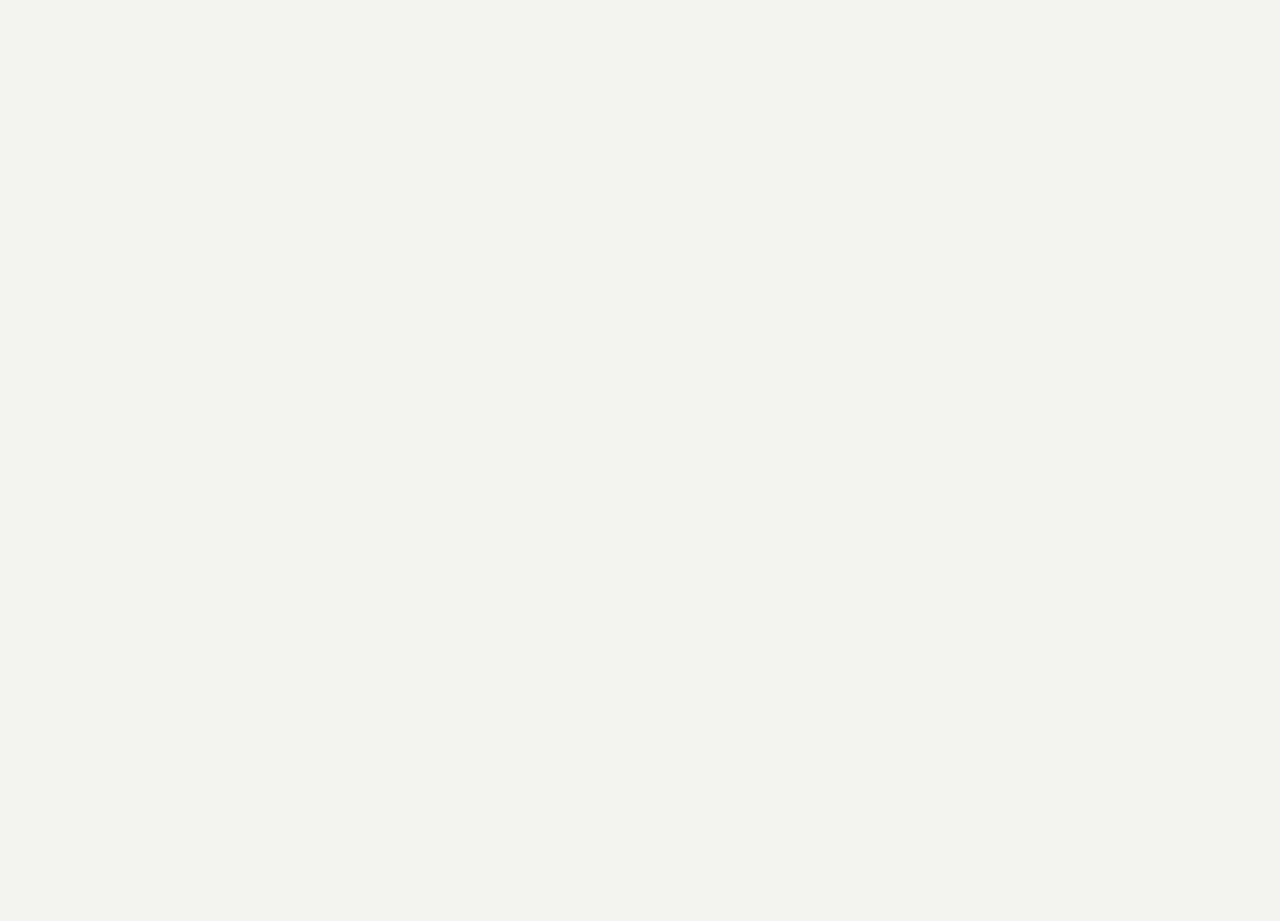
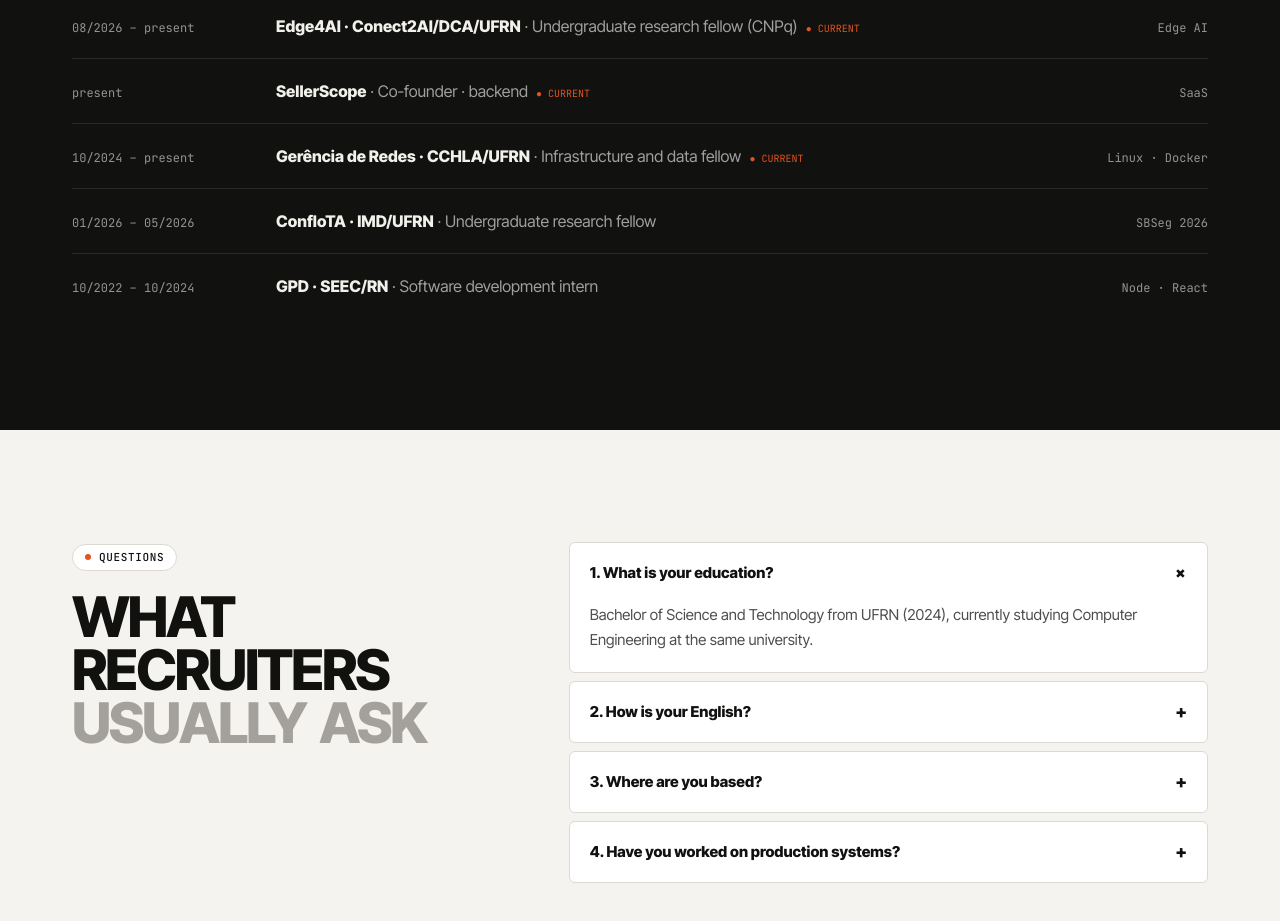
Before and after one commit to LeonardoPCavalcanti/portfolio, a React (Vite) app: page / in a window 1280 px wide. Shown: the part 5160-6081 px from the top of the page. Before the commit the page ends 4779 px from the top, so only its background shows below. Built offline with nearby package versions, Linux system fonts and the light colour scheme.

Commit message:
feat(experiencia,faq): faixa preta com palavras acesas pelo scroll e perguntas em acordeao

```diff
--- a/src/App.tsx
+++ b/src/App.tsx
@@ -4,6 +4,8 @@
 import Projects from './components/sections/Projects';
 import Research from './components/sections/Research';
 import Stack from './components/sections/Stack';
+import Experience from './components/sections/Experience';
+import Faq from './components/sections/Faq';
 
 export default function App() {
   return (
@@ -15,6 +17,8 @@
         <Projects />
         <Research />
         <Stack />
+        <Experience />
+        <Faq />
       </main>
     </>
   );
--- /dev/null
+++ b/src/components/sections/Experience.tsx
@@ -0,0 +1,50 @@
+import { motion, useReducedMotion, useScroll, useTransform, type MotionValue } from 'motion/react';
+import { useRef } from 'react';
+import { experience } from '../../data/experience';
+import { useT } from '../../i18n/useT';
+import { ui } from '../../i18n/ui';
+import Label from '../ui/Label';
+
+function Word({ word, i, total, progress }: { word: string; i: number; total: number; progress: MotionValue<number> }) {
+  const start = i / total;
+  const opacity = useTransform(progress, [start, start + 1 / total], [0.18, 1]);
+  return (
+    <motion.span aria-hidden style={{ opacity }} className="inline-block">
+      {word}&nbsp;
+    </motion.span>
+  );
+}
+
+/** Faixa preta: o título acende palavra por palavra conforme o scroll avança. */
+export default function Experience() {
+  const { t } = useT();
+  const reduce = useReducedMotion();
+  const ref = useRef<HTMLHeadingElement>(null);
+  const { scrollYProgress } = useScroll({ target: ref, offset: ['start 85%', 'start 35%'] });
+  const title = t(ui.experience.title);
+  const words = title.split(' ');
+
+  return (
+    <section id="experiencia" className="bg-ink py-20 text-[#F2F0EA] md:py-28">
+      <div className="container-x">
+        <Label dark>{t(ui.experience.label)}</Label>
+        <h2 ref={ref} aria-label={title} className="display mt-5 max-w-[900px] text-[clamp(38px,6.5vw,84px)]">
+          {reduce ? title : words.map((w, i) => <Word key={`${w}-${i}`} word={w} i={i} total={words.length} progress={scrollYProgress} />)}
+        </h2>
+        <ol className="mt-14">
+          {experience.map((e) => (
+            <li key={e.org} className="grid gap-1 border-t border-white/10 py-5 md:grid-cols-[180px_1fr_auto] md:items-baseline md:gap-6">
+              <span className="font-mono text-xs text-white/55">{t(e.period)}</span>
+              <span>
+                <span className="font-extrabold">{e.org}</span>
+                <span className="text-white/60"> · {t(e.role)}</span>
+                {e.current && <span className="ml-2 font-mono text-[10px] uppercase text-orange-bright">● {t(ui.experience.current)}</span>}
+              </span>
+              <span className="font-mono text-xs text-white/55 md:text-right">{t(e.tag)}</span>
+            </li>
+          ))}
+        </ol>
+      </div>
+    </section>
+  );
+}
--- /dev/null
+++ b/src/components/sections/Faq.tsx
@@ -0,0 +1,67 @@
+import { AnimatePresence, motion, useReducedMotion } from 'motion/react';
+import { useId, useState } from 'react';
+import { faq } from '../../data/faq';
+import { useT } from '../../i18n/useT';
+import { ui } from '../../i18n/ui';
+import BlurText from '../ui/BlurText';
+import Label from '../ui/Label';
+
+export default function Faq() {
+  const { t } = useT();
+  const reduce = useReducedMotion();
+  const [open, setOpen] = useState<number | null>(0);
+  const base = useId();
+  const a = t(ui.faq.titleA);
+
+  return (
+    <section className="bg-paper py-20 md:py-28">
+      <div className="container-x grid gap-10 md:grid-cols-[1fr_1.4fr]">
+        <div>
+          <Label>{t(ui.faq.label)}</Label>
+          <BlurText as="h2" className="display mt-5 text-[clamp(32px,4.5vw,56px)]" text={`${a} ${t(ui.faq.titleB)}`} dimFrom={a.split(' ').length} />
+        </div>
+        <ul className="space-y-2">
+          {faq.map((item, i) => {
+            const isOpen = open === i;
+            const panelId = `${base}-p${i}`;
+            return (
+              <li key={item.q.pt} className="rounded-md border border-line bg-white">
+                <h3>
+                  <button
+                    type="button"
+                    aria-expanded={isOpen}
+                    aria-controls={panelId}
+                    onClick={() => setOpen(isOpen ? null : i)}
+                    className="flex w-full items-center justify-between gap-4 px-5 py-4 text-left text-[15px] font-semibold"
+                  >
+                    <span>
+                      {i + 1}. {t(item.q)}
+                    </span>
+                    <motion.span aria-hidden animate={{ rotate: isOpen ? 45 : 0 }} transition={{ duration: 0.2 }} className="text-lg">
+                      +
+                    </motion.span>
+                  </button>
+                </h3>
+                <AnimatePresence initial={false}>
+                  {isOpen && (
+                    <motion.div
+                      id={panelId}
+                      role="region"
+                      initial={reduce ? false : { height: 0, opacity: 0 }}
+                      animate={{ height: 'auto', opacity: 1 }}
+                      exit={reduce ? undefined : { height: 0, opacity: 0 }}
+                      transition={{ duration: 0.28, ease: [0.16, 1, 0.3, 1] }}
+                      className="overflow-hidden"
+                    >
+                      <p className="px-5 pb-5 text-[15px] leading-relaxed text-ink/75">{t(item.a)}</p>
+                    </motion.div>
+                  )}
+                </AnimatePresence>
+              </li>
+            );
+          })}
+        </ul>
+      </div>
+    </section>
+  );
+}
```
